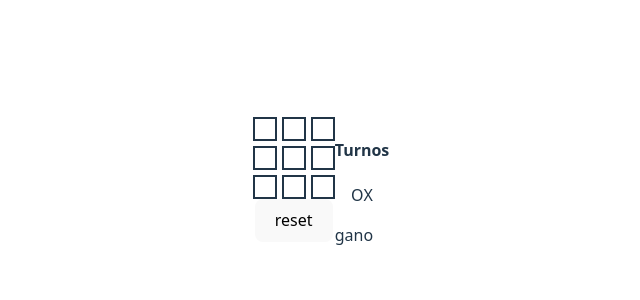
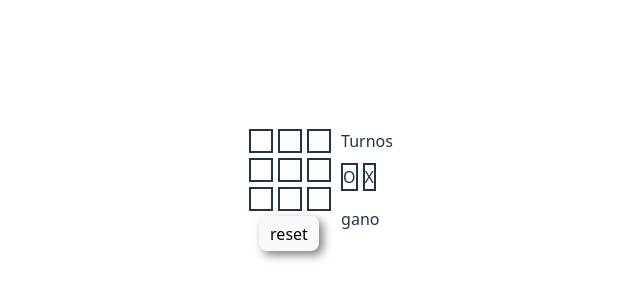
Before and after one commit to jrxjb/tic-tac-toe-react, a React (Vite) app in the folder tic-tact-toe/: page / in a window 1280 px wide. Shown: the part 210-510 px from the top of the page, without its empty margins (319-959 px from the left). Built offline with nearby package versions, Linux system fonts and the light colour scheme.

Commit message:
update add localStorage

```diff
--- a/tic-tact-toe/src/App.css
+++ b/tic-tact-toe/src/App.css
@@ -1,9 +1,7 @@
 #root {
   max-width: 1280px;
   margin: 0 auto;
-  padding: 2rem;
-
-  text-align: center;
+  padding: 0;
 }
 
 .body-structure{
@@ -15,8 +13,10 @@
 
 .left-part{
   display:flex;
+  align-items:flex-start;
   flex-direction:column;
-  align-items:flex-start;
+  margin: 0px 0px 0px 10px;
+  padding:0px;
 }
 
 
@@ -42,11 +42,38 @@ gap:5px;
 .box-turns{
   display:flex;
   flex-direction:column;
-  justify-content:center;
-  align-items:center;
+  align-items: flex-start;
+  padding:0px;
+  margin:0px;
+  gap:10px;
+
 }
 
 .turns{
 display:flex;
 flex-direction:row;
+gap:5px;
+
 }
+.turns div{
+border: 2px solid;
+
+padding:0px;
+margin:0px;
+}
+
+.box-up-board-medio{
+  display:flex;
+  flex-direction:column;
+  gap:5px;
+  justify-content:center;
+}
+.button-reset-board{
+  display:flex;
+  align-items:center;
+  height: 35px;
+  width:60px;
+  padding:0px 10px;
+  margin:0px 10px;
+  box-shadow: 4px 4px 10px rgba(0,0,0,0.5);
+}
--- a/tic-tact-toe/src/App.jsx
+++ b/tic-tact-toe/src/App.jsx
@@ -5,6 +5,7 @@ import './App.css'
 import GetWinner from './components/ganador'
 import ResetBoard from './components/resetBoard'
 import confetti from "canvas-confetti"
+
 
 
 
@@ -29,8 +30,17 @@ const winner_combos = [
 
 
 function App() {
-  const [turn,setTurn]=useState("");
-  const [board,setBoard]=useState(Array(9).fill(null))
+  const [turn,setTurn]=useState(()=>{
+    const turnFromStorage = window.localStorage.getItem('turn')
+    if(turnFromStorage)return JSON.parse(turnFromStorage)
+      else return ''
+  })
+
+  const [board,setBoard]=useState( ()=>{
+    const boardFromLocalStorage= window.localStorage.getItem('board')
+    if(boardFromLocalStorage)return JSON.parse(boardFromLocalStorage)
+      else return Array(9).fill(null) })
+
   const [winner,setWinner] = useState('')
 
   function updateBoard(index){
@@ -41,6 +51,8 @@ function App() {
       const newBoard = [...board]
       newBoard[index] = updateTurn
       setBoard(newBoard)
+      window.localStorage.setItem('board',JSON.stringify(newBoard))
+      window.localStorage.setItem('turn',JSON.stringify(updateTurn))
       // revision de ganadores
       /*for(const combo of winner_combos){
         const[a,b,c]=combo
@@ -66,10 +78,12 @@ function App() {
     function cleanBoard(){
       setBoard(Array(9).fill(null));
       setWinner("");
+      window.localStorage.removeItem('board')
+      window.localStorage.removeItem('turn')
     }
     return (
     <main className='body-structure'>
-    <div>
+    <div className='box-up-board-medio'>
       <div className="board-medio">
         {
           board.map((contenidoB,index)=>{
@@ -80,12 +94,13 @@ function App() {
           <ResetBoard resetBoardF={cleanBoard}/>
       </div>
       <div className='left-part'>
-
-        <div className="box-turns">
-         <h4>Turnos</h4>
+        <div className='box-turns'>
+        <div>
+         Turnos
+         </div>
         <section className="turns">
-          <div onClick="isSelected">{TURNS.O}</div>
-          <div>{TURNS.X}</div>
+          <div >{TURNS.O}</div>
+          <div >{TURNS.X}</div>
         </section>
         </div>
         <GetWinner texto={winner}/>
--- a/tic-tact-toe/src/components/resetBoard.jsx
+++ b/tic-tact-toe/src/components/resetBoard.jsx
@@ -1,6 +1,8 @@
+import '../App.css'
+
 function ResetBoard({resetBoardF}){
     return(
-        <button onClick={resetBoardF}>
+        <button   className='button-reset-board' onClick={resetBoardF}>
             reset
         </button>
     )
```
Also changed, not shown: tic-tact-toe/note.txt (added).
